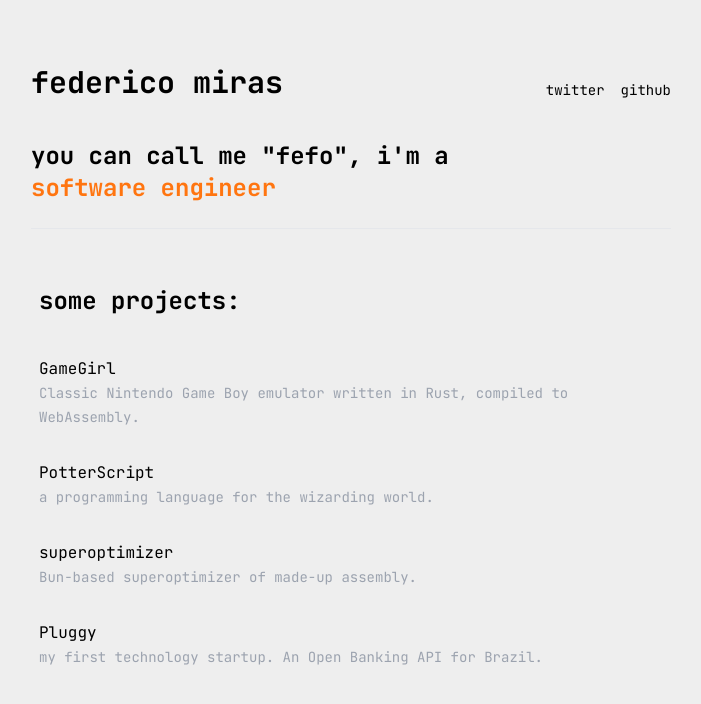
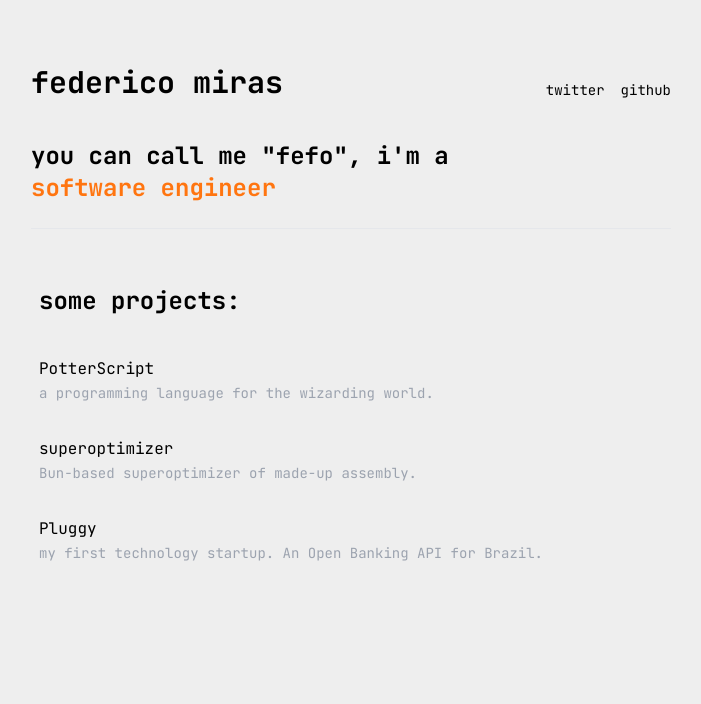
Before and after one commit to fmiras/fmiras.com, a Next.js app: page / in a window 1280 px wide. Shown: the top 704 px of the page, without its empty margins (289-990 px from the left). Built offline with nearby package versions, Linux system fonts and the light colour scheme.

Commit message:
feat: remove gamegirl

```diff
--- a/app/page.tsx
+++ b/app/page.tsx
@@ -13,11 +13,11 @@ type Project = {
 }
 
 const projects = [
-  {
-    name: 'GameGirl',
-    url: 'https://github.com/fmiras/gamegirl',
-    description: 'Classic Nintendo Game Boy emulator written in Rust, compiled to WebAssembly.'
-  },
+  // {
+  //   name: 'GameGirl',
+  //   url: 'https://github.com/fmiras/gamegirl',
+  //   description: 'Classic Nintendo Game Boy emulator written in Rust, compiled to WebAssembly.'
+  // },
   {
     name: 'PotterScript',
     url: 'https://github.com/fmiras/potterscript',
```
